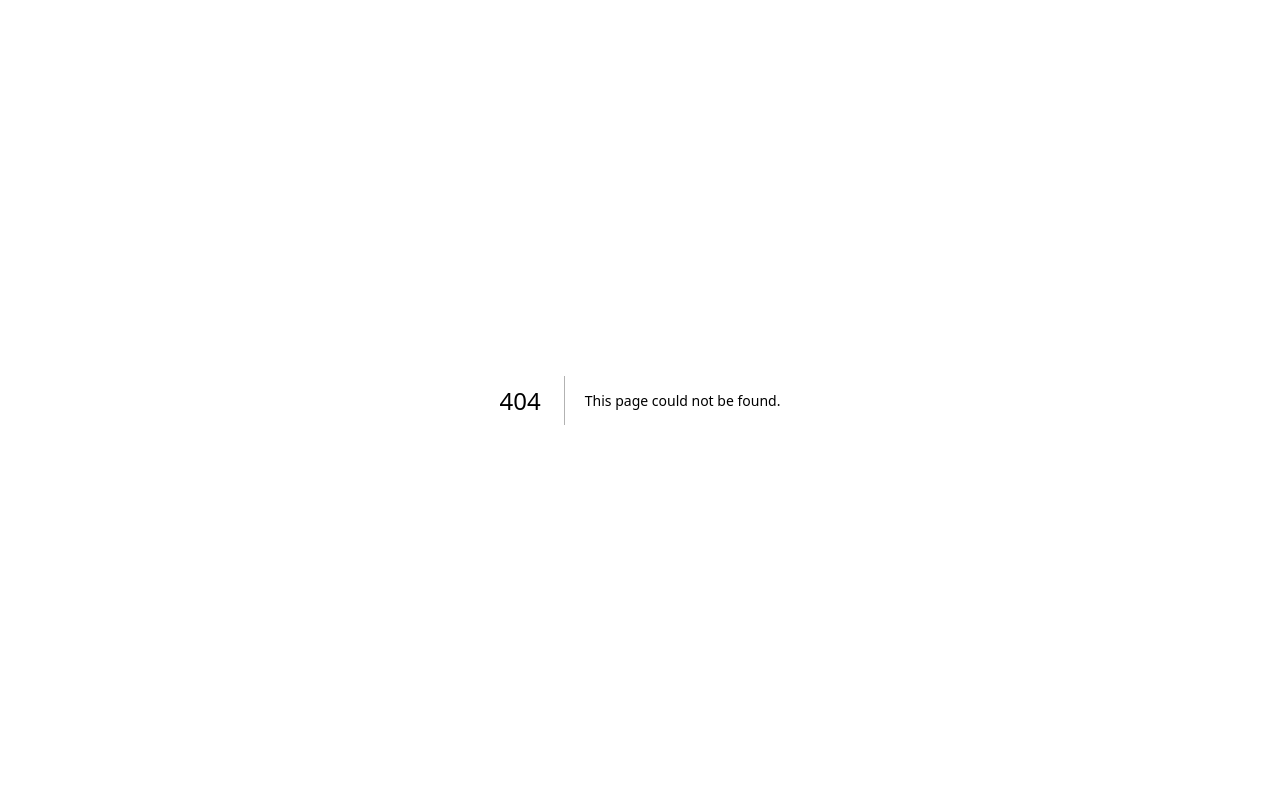
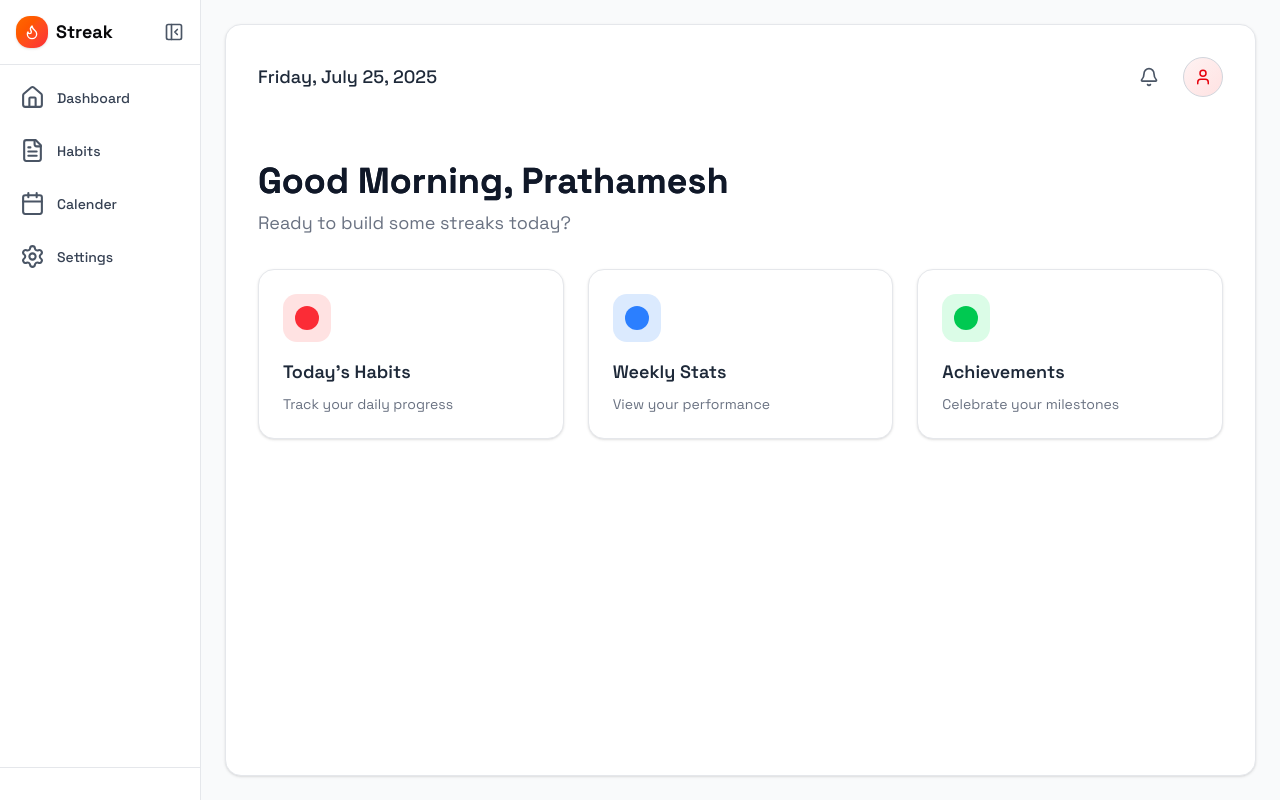
Before and after one commit to Prathamesh0222/streak, a Next.js app: page /dashboard in a window 1280 px wide. Before the commit this address had no page. Built offline with nearby package versions, Linux system fonts and the light colour scheme.

Commit message:
Add dashboard layout with Sidebar and Main components; enhance Header and Footer with dynamic links and improved styling. Introduce Logo component for branding.

```diff
--- a/app/api/habits/route.ts
+++ b/app/api/habits/route.ts
@@ -50,7 +50,7 @@ export const POST = async (req: NextRequest) => {
   }
 };
 
-export const GET = async (req: NextRequest) => {
+export const GET = async () => {
   try {
     const session = await getServerSession(authOptions);
     if (!session?.user) {
@@ -82,6 +82,7 @@ export const GET = async (req: NextRequest) => {
     });
     return NextResponse.json(habits);
   } catch (error) {
+    console.error("Failed to fetch habits", error);
     return NextResponse.json(
       { error: "Failed to fetch habits" },
       { status: 500 }
--- /dev/null
+++ b/app/dashboard/page.tsx
@@ -0,0 +1,11 @@
+import { Main } from "@/components/main";
+import { Sidebar } from "@/components/sidebar";
+
+export default function Dashboard() {
+  return (
+    <div className="relative flex h-screen">
+      <Sidebar />
+      <Main />
+    </div>
+  );
+}
--- a/components/footer.tsx
+++ b/components/footer.tsx
@@ -1,12 +1,31 @@
 import { Github, Linkedin } from "lucide-react";
 
 export const Footer = () => {
+  const LINKEDIN = process.env.LINKEDIN_URL;
+  const GITHUB = process.env.GITHUB_URL;
+
   return (
-    <footer className="p-4 flex justify-between w-full max-w-7xl mx-auto">
+    <footer className="p-3 flex justify-between w-full max-w-7xl mx-auto items-center">
       <p className="font-semibold">Designed & Developed By Prathamesh</p>
       <div className="flex gap-2">
-        <Github />
-        <Linkedin />
+        <a
+          className="p-2 border border-gray-200 rounded-full hover:border-gray-300 hover:bg-gray-50 transition-all duration-200 hover:shadow-sm"
+          href={GITHUB}
+          target="_blank"
+          rel="noopener noreferrer"
+          aria-label="Visit GitHub profile"
+        >
+          <Github className="w-5 h-5 text-gray-600 hover:text-gray-800 transition-colors" />
+        </a>
+        <a
+          className="p-2 border border-gray-200 rounded-full hover:border-blue-300 hover:bg-blue-50 transition-all duration-200 hover:shadow-sm"
+          href={LINKEDIN}
+          target="_blank"
+          rel="noopener noreferrer"
+          aria-label="Visit LinkedIn profile"
+        >
+          <Linkedin className="w-5 h-5 text-gray-600 hover:text-blue-600 transition-colors" />
+        </a>
       </div>
     </footer>
   );
--- a/components/header.tsx
+++ b/components/header.tsx
@@ -1,16 +1,34 @@
+"use client";
+
 import { Flame } from "lucide-react";
 import { Button } from "./ui/button";
+import { useRouter } from "next/navigation";
 
 export const Header = () => {
+  const router = useRouter();
+
   return (
-    <nav className="p-4 flex justify-between">
-      <div className="flex items-center">
-        <Flame className="w-7 h-7" />
-        <h1 className="font-semibold text-2xl">Streak</h1>
+    <nav className="p-3 flex justify-between items-center border-b border-gray-100 bg-white/80 backdrop-blur-sm sticky top-0 z-50">
+      <div className="flex items-center gap-3">
+        <div className="p-2 bg-gradient-to-br from-orange-500 to-red-500 rounded-xl shadow-sm">
+          <Flame className="w-5 h-5 text-white" />
+        </div>
+        <h1 className="font-bold text-xl">Streak</h1>
       </div>
-      <div className="space-x-4">
-        <Button variant={"outline"}>Login</Button>
-        <Button>Get Started</Button>
+      <div className="flex items-center gap-3">
+        <Button
+          onClick={() => router.push("/signin")}
+          variant="outline"
+          className="border-gray-200 hover:border-gray-300 hover:bg-gray-50 transition-all duration-200 font-semibold cursor-pointer"
+        >
+          Login
+        </Button>
+        <Button
+          onClick={() => router.push("/signup")}
+          className="bg-gradient-to-r from-orange-500 to-red-500 hover:from-orange-600 hover:to-red-600 shadow-sm hover:shadow-md transition-all duration-200 font-semibold cursor-pointer"
+        >
+          Get Started
+        </Button>
       </div>
     </nav>
   );
--- a/components/hero.tsx
+++ b/components/hero.tsx
@@ -2,21 +2,22 @@ import { Button } from "./ui/button";
 
 export const Hero = () => {
   return (
-    <div className="relative p-4 mx-3 rounded-xl border h-full overflow-hidden">
+    <div className="relative p-4 mx-3 rounded-xl border border-gray-200 h-full overflow-hidden bg-white">
       <div
-        className="absolute inset-0 h-full w-full dark:bg-[#000000] dark:bg-[radial-gradient(#ffffff33_1px,#00091d_1px)]
-     dark:bg-[size:10px_10px] bg-[#ffffff] bg-[radial-gradient(#00000033_1px,#ffffff_1px)] bg-[size:10px_10px] opacity-50"
+        className="absolute inset-0 h-full w-full bg-[#ffffff] bg-[radial-gradient(#00000033_1px,#ffffff_1px)] bg-[size:10px_10px] opacity-50"
         aria-hidden="true"
       />
       <div className="relative z-10 flex flex-col items-center justify-center h-full text-center">
-        <h1 className="text-5xl font-bold tracking-tight">
+        <h1 className="text-5xl font-bold tracking-tight text-gray-900">
           Think, plan, and track
           <span className="block mt-2">all in one place</span>
         </h1>
-        <p className="mt-3 text-lg text-gray-600 dark:text-gray-400">
+        <p className="mt-3 text-lg text-gray-500">
           Efficiently manage your habits and boost productivity.
         </p>
-        <Button className="mt-3">Get Started</Button>
+        <Button className="mt-3 bg-gradient-to-r from-orange-500 to-red-500 hover:from-orange-600 hover:to-red-600 shadow-sm hover:shadow-md transition-all duration-200 font-semibold">
+          Get Started
+        </Button>
       </div>
     </div>
   );
--- /dev/null
+++ b/components/logo.tsx
@@ -0,0 +1,12 @@
+import { Flame } from "lucide-react";
+
+export const Logo = () => {
+  return (
+    <div className="flex items-center gap-2">
+      <div className="p-2 bg-gradient-to-br from-orange-500 to-red-500 rounded-xl shadow-sm">
+        <Flame className="w-4 h-4 text-white" />
+      </div>
+      <h1 className="font-bold text-lg">Streak</h1>
+    </div>
+  );
+};
--- /dev/null
+++ b/components/main.tsx
@@ -0,0 +1,69 @@
+import { Bell, User } from "lucide-react";
+
+export const Main = () => {
+  return (
+    <div className="p-6 w-full bg-gray-50 min-h-screen">
+      <div className="bg-white border border-gray-200 rounded-2xl h-full p-8 shadow-sm">
+        <div className="flex justify-between items-center">
+          <h1 className="text-lg font-medium text-gray-800">
+            {new Date().toLocaleDateString("en-US", {
+              weekday: "long",
+              year: "numeric",
+              month: "long",
+              day: "numeric",
+            })}
+          </h1>
+          <div className="flex gap-4 items-center">
+            <button className="p-2 rounded-full hover:bg-gray-100 transition-colors">
+              <Bell size={20} className="text-gray-600 hover:text-gray-800" />
+            </button>
+            <div className="w-10 h-10 rounded-full border border-gray-300 bg-gradient-to-br from-red-50 to-red-100 flex items-center justify-center hover:shadow-md transition-all duration-200 cursor-pointer">
+              <User size={18} className="text-red-600" />
+            </div>
+          </div>
+        </div>
+
+        <div className="mt-16">
+          <h1 className="text-gray-900 text-4xl font-bold bg-gradient-to-r from-gray-900 to-gray-600 bg-clip-text">
+            Good Morning, Prathamesh
+          </h1>
+          <p className="text-gray-500 mt-2 text-lg">
+            Ready to build some streaks today?
+          </p>
+
+          <div className="grid grid-cols-1 md:grid-cols-2 lg:grid-cols-3 gap-6 mt-8">
+            <div className="border border-gray-200 p-6 rounded-2xl shadow-sm hover:shadow-md transition-all duration-300 bg-white hover:border-red-200 group">
+              <div className="w-12 h-12 bg-red-100 rounded-xl flex items-center justify-center mb-4 group-hover:bg-red-200 transition-colors">
+                <div className="w-6 h-6 bg-red-500 rounded-full"></div>
+              </div>
+              <h3 className="text-lg font-semibold text-gray-800 mb-2">
+                Today&apos;s Habits
+              </h3>
+              <p className="text-gray-500 text-sm">Track your daily progress</p>
+            </div>
+
+            <div className="border border-gray-200 p-6 rounded-2xl shadow-sm hover:shadow-md transition-all duration-300 bg-white hover:border-red-200 group">
+              <div className="w-12 h-12 bg-blue-100 rounded-xl flex items-center justify-center mb-4 group-hover:bg-blue-200 transition-colors">
+                <div className="w-6 h-6 bg-blue-500 rounded-full"></div>
+              </div>
+              <h3 className="text-lg font-semibold text-gray-800 mb-2">
+                Weekly Stats
+              </h3>
+              <p className="text-gray-500 text-sm">View your performance</p>
+            </div>
+
+            <div className="border border-gray-200 p-6 rounded-2xl shadow-sm hover:shadow-md transition-all duration-300 bg-white hover:border-red-200 group md:col-span-2 lg:col-span-1">
+              <div className="w-12 h-12 bg-green-100 rounded-xl flex items-center justify-center mb-4 group-hover:bg-green-200 transition-colors">
+                <div className="w-6 h-6 bg-green-500 rounded-full"></div>
+              </div>
+              <h3 className="text-lg font-semibold text-gray-800 mb-2">
+                Achievements
+              </h3>
+              <p className="text-gray-500 text-sm">Celebrate your milestones</p>
+            </div>
+          </div>
+        </div>
+      </div>
+    </div>
+  );
+};
--- /dev/null
+++ b/components/sidebar.tsx
@@ -0,0 +1,91 @@
+"use client";
+
+import {
+  PanelLeftClose,
+  PanelRightClose,
+  Home,
+  Settings,
+  FileText,
+  Calendar,
+  Flame,
+} from "lucide-react";
+import { useState } from "react";
+import { Logo } from "./logo";
+
+export const Sidebar = () => {
+  const [isSidebarOpen, setIsSidebarOpen] = useState(true);
+
+  const menuItems = [
+    { icon: Home, label: "Dashboard" },
+    { icon: FileText, label: "Habits" },
+    { icon: Calendar, label: "Calender" },
+    { icon: Settings, label: "Settings" },
+  ];
+
+  return (
+    <div
+      className={`${
+        isSidebarOpen ? "w-60" : "w-16"
+      } bg-white border-r border-gray-200 transition-all ease-in-out duration-300 flex flex-col`}
+    >
+      <div className="p-4 border-b border-gray-200">
+        <div className="flex items-center justify-between">
+          {isSidebarOpen && <Logo />}
+
+          {isSidebarOpen ? (
+            <button
+              onClick={() => setIsSidebarOpen(!isSidebarOpen)}
+              className="rounded-lg hover:bg-red-50 transition-colors"
+            >
+              <PanelLeftClose
+                size={20}
+                className="text-gray-600 hover:text-red-600"
+              />
+            </button>
+          ) : (
+            <div className="relative">
+              <div className="p-2 bg-gradient-to-br from-orange-500 to-red-500 rounded-xl shadow-sm cursor-pointer hover:scale-115 duration-300 ease-in-out">
+                <Flame className="w-4 h-4 text-white" />
+              </div>
+              <button
+                onClick={() => setIsSidebarOpen(!isSidebarOpen)}
+                className="absolute translate-x-8 mt-2 rounded-full bg-white border border-gray-200 shadow-sm p-1 hover:shadow-md transition-all duration-200"
+              >
+                <PanelRightClose
+                  size={16}
+                  className="text-gray-600 hover:text-red-600 transition-colors duration-200"
+                />
+              </button>
+            </div>
+          )}
+        </div>
+      </div>
+
+      <nav className="flex-1 p-2 items-center">
+        <ul className="space-y-1">
+          {menuItems.map((item, index) => (
+            <li key={index}>
+              <div className="flex items-center gap-3 p-3 rounded-lg text-gray-700 hover:bg-red-50 hover:text-red-600 transition-colors group">
+                <item.icon
+                  size={25}
+                  className="text-gray-600 group-hover:text-red-600"
+                />
+                {isSidebarOpen && (
+                  <span className="text-sm font-medium">{item.label}</span>
+                )}
+              </div>
+            </li>
+          ))}
+        </ul>
+      </nav>
+
+      <div className="p-4 border-t border-gray-200">
+        {isSidebarOpen ? (
+          <div className="text-xs text-gray-500 text-center"></div>
+        ) : (
+          <div className="w-8 h-8 bg-red-100 rounded-full mx-auto"></div>
+        )}
+      </div>
+    </div>
+  );
+};
```
